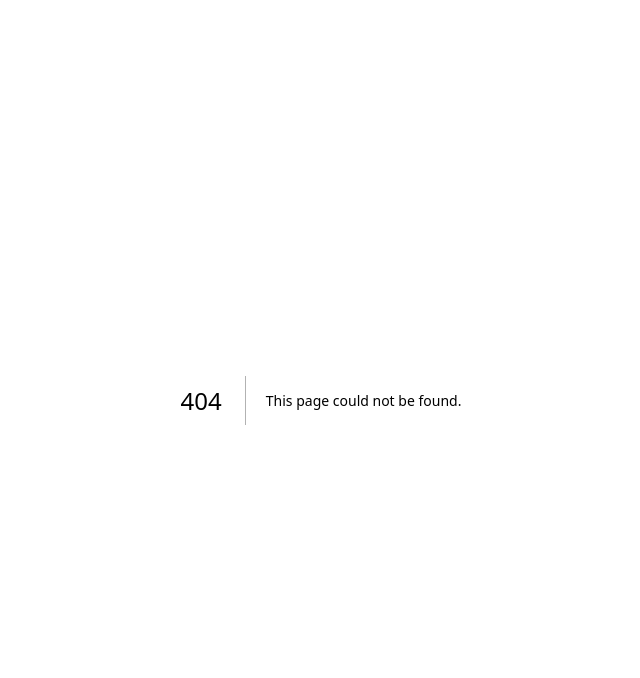
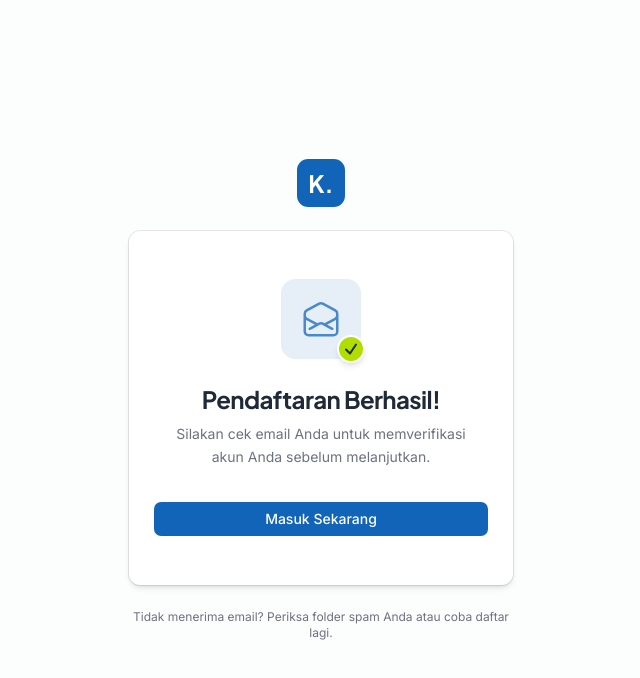
Before and after one commit to MuhammadAkaSahadi/Koneksi.io, a Next.js app: page /verify-email in a window 1280 px wide. Before the commit this address had no page. Shown: the top 678 px of the page, without its empty margins (319-959 px from the left). Built offline with nearby package versions, Linux system fonts and the light colour scheme.

Commit message:
fix login verify

```diff
--- a/app/(auth)/login/actions.ts
+++ b/app/(auth)/login/actions.ts
@@ -25,21 +25,20 @@ export async function login(formData: FormData) {
 export async function signup(formData: FormData) {
   const supabase = await createClient();
 
-  const data = {
-    email: formData.get("email") as string,
-    password: formData.get("password") as string,
-  };
+  const email = formData.get("email") as string;
+  const password = formData.get("password") as string;
 
-  const { error } = await supabase.auth.signUp(data);
+  const { error } = await supabase.auth.signUp({
+    email,
+    password,
+  });
 
   if (error) {
     return { error: error.message };
   }
 
-  // To check if email confirmation is required, we could redirect to a check-email page,
-  // but let's assume it automatically signs in for local development or redirects to dashboard.
   revalidatePath("/", "layout");
-  redirect("/dashboard");
+  redirect(`/verify-email?email=${encodeURIComponent(email)}`);
 }
 
 export async function signout() {
--- /dev/null
+++ b/app/(auth)/verify-email/page.tsx
@@ -0,0 +1,111 @@
+"use client";
+
+import Link from "next/link";
+import { useSearchParams } from "next/navigation";
+import { Suspense } from "react";
+import { Card, CardContent } from "@/components/ui/card";
+import { buttonVariants } from "@/components/ui/button";
+import { cn } from "@/lib/utils";
+
+function VerifyEmailContent() {
+  const searchParams = useSearchParams();
+  const email = searchParams.get("email");
+
+  return (
+    <div className="flex flex-col gap-6">
+      <Card className="border-border shadow-md overflow-hidden bg-card">
+        <CardContent className="pt-8 pb-8 px-6 text-center">
+          <div className="flex flex-col gap-6">
+            {/* Animated Icon Container */}
+            <div className="relative mx-auto flex h-20 w-20 items-center justify-center rounded-2xl bg-primary/10 text-primary transition-all duration-300 hover:scale-105">
+              <svg
+                xmlns="http://www.w3.org/2000/svg"
+                fill="none"
+                viewBox="0 0 24 24"
+                strokeWidth={1.5}
+                stroke="currentColor"
+                className="h-10 w-10 text-primary animate-pulse"
+              >
+                <path
+                  strokeLinecap="round"
+                  strokeLinejoin="round"
+                  d="M21.75 9v.906a2.25 2.25 0 0 1-1.183 1.981l-6.478 3.488M2.25 9v.906a2.25 2.25 0 0 0 1.183 1.981l6.478 3.488m8.839 2.51l-4.66-2.51m0 0l-1.023-.55a2.25 2.25 0 0 0-2.134 0l-1.022.55m0 0l-4.661 2.51m16.5 1.615a2.25 2.25 0 0 1-2.25 2.25h-15a2.25 2.25 0 0 1-2.25-2.25V8.844a2.25 2.25 0 0 1 1.183-1.981l7.5-4.039a2.25 2.25 0 0 1 2.134 0l7.5 4.039a2.25 2.25 0 0 1 1.183 1.98V19.5z"
+                />
+              </svg>
+              <div className="absolute -bottom-1 -right-1 flex h-7 w-7 items-center justify-center rounded-full bg-accent text-accent-foreground border-2 border-background shadow-md">
+                <svg
+                  xmlns="http://www.w3.org/2000/svg"
+                  fill="none"
+                  viewBox="0 0 24 24"
+                  strokeWidth={3}
+                  stroke="currentColor"
+                  className="h-4 w-4"
+                >
+                  <path strokeLinecap="round" strokeLinejoin="round" d="M4.5 12.75l6 6 9-13.5" />
+                </svg>
+              </div>
+            </div>
+
+            {/* Typography */}
+            <div className="flex flex-col gap-2">
+              <h2 className="text-2xl font-bold font-heading text-foreground tracking-tight">
+                Pendaftaran Berhasil!
+              </h2>
+              <p className="text-sm text-muted-foreground leading-relaxed px-2">
+                Silakan cek email Anda untuk memverifikasi akun Anda sebelum melanjutkan.
+              </p>
+            </div>
+
+            {/* Registered Email Showcase */}
+            {email && (
+              <div className="rounded-lg bg-muted p-3 border border-border/50 text-xs text-muted-foreground break-all">
+                Tautan verifikasi telah dikirim ke: <span className="font-semibold text-foreground">{decodeURIComponent(email)}</span>
+              </div>
+            )}
+
+            {/* Action Buttons */}
+            <div className="flex flex-col gap-2 pt-2">
+              <Link
+                href="/login"
+                className={cn(
+                  buttonVariants({ variant: "default", size: "lg" }),
+                  "w-full text-center font-medium"
+                )}
+              >
+                Masuk Sekarang
+              </Link>
+            </div>
+          </div>
+        </CardContent>
+      </Card>
+
+      {/* Help text */}
+      <p className="text-center text-xs text-muted-foreground">
+        Tidak menerima email? Periksa folder spam Anda atau coba daftar lagi.
+      </p>
+    </div>
+  );
+}
+
+export default function VerifyEmailPage() {
+  return (
+    <div className="flex min-h-svh items-center justify-center p-6 md:p-10 bg-muted/40">
+      <div className="w-full max-w-sm">
+        <div className="flex flex-col gap-6">
+          <div className="flex flex-col items-center gap-2">
+            <Link href="/" className="flex flex-col items-center gap-2 font-medium">
+              <div className="flex h-12 w-12 items-center justify-center rounded-xl bg-primary text-primary-foreground">
+                <span className="font-heading font-bold text-2xl">K.</span>
+              </div>
+              <span className="sr-only">Koneksi.io</span>
+            </Link>
+          </div>
+
+          <Suspense fallback={<div className="h-64 animate-pulse bg-muted rounded-xl" />}>
+            <VerifyEmailContent />
+          </Suspense>
+        </div>
+      </div>
+    </div>
+  );
+}
```
